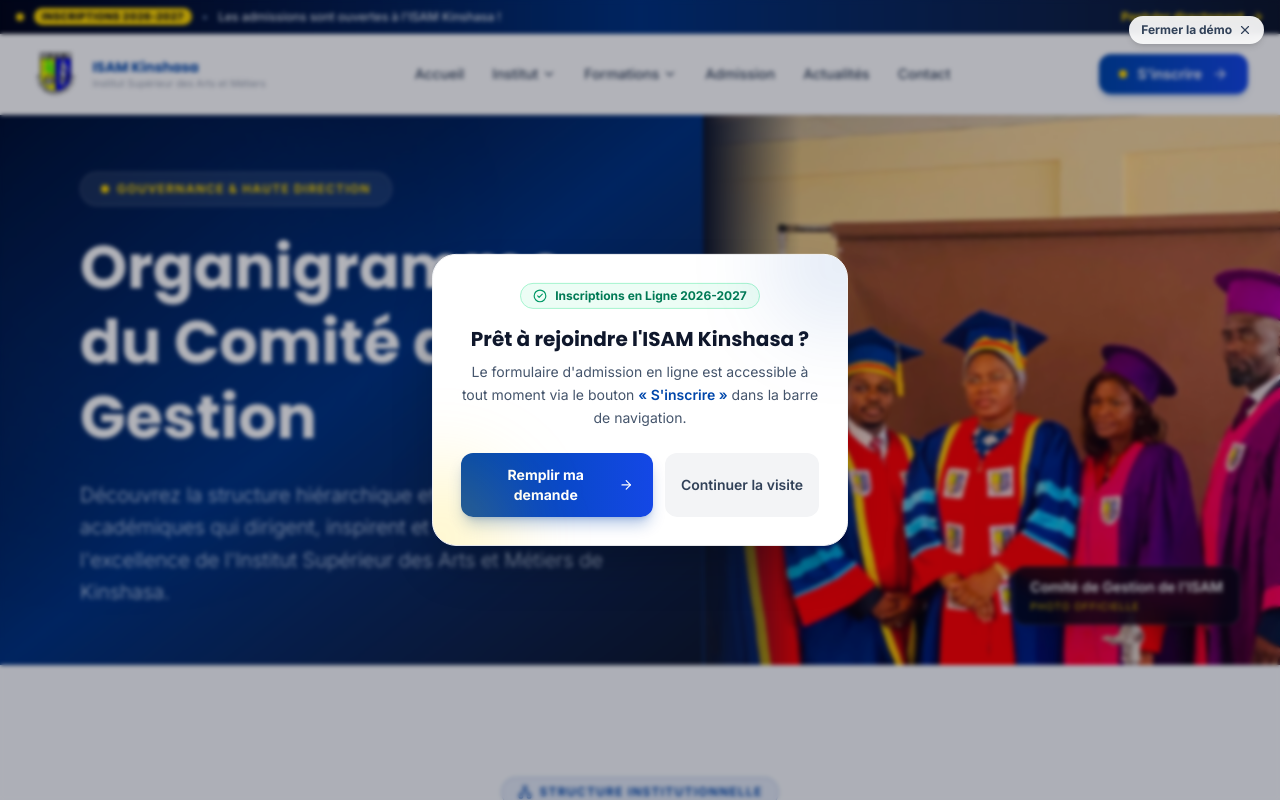
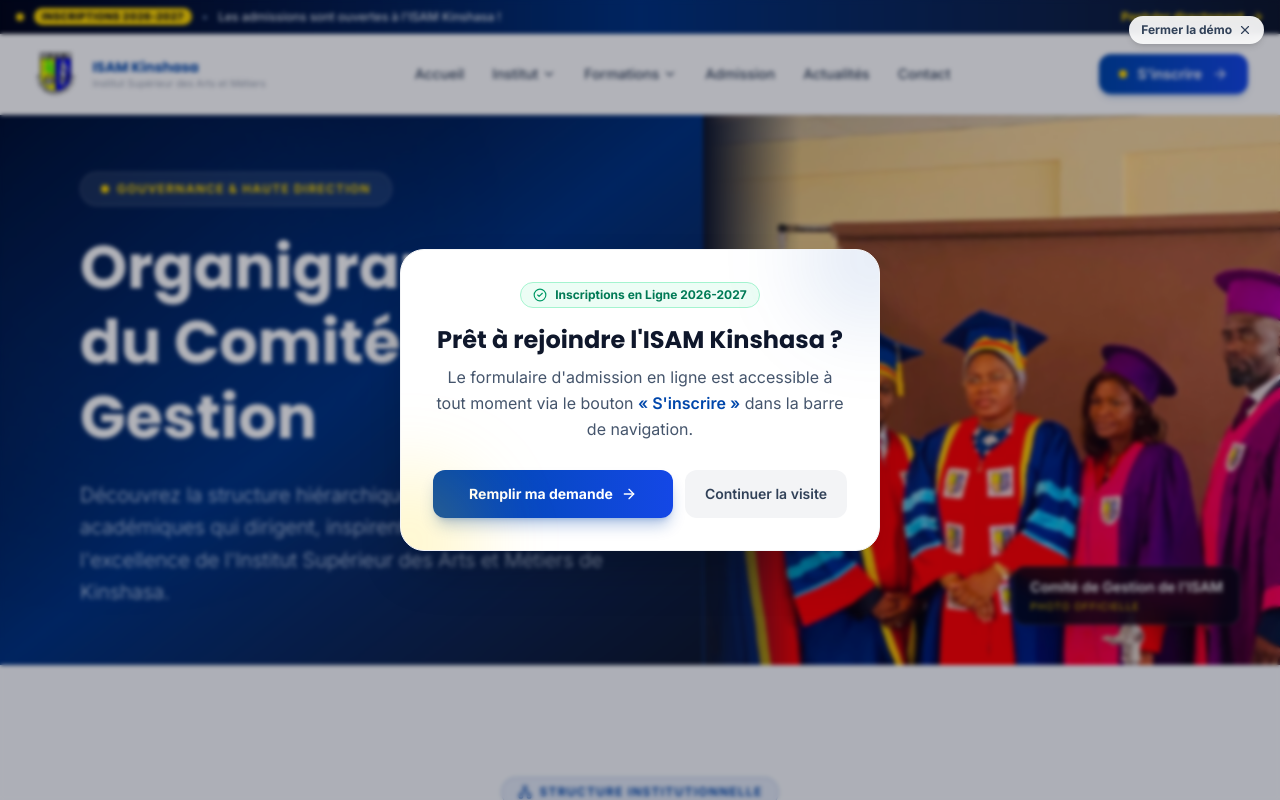
Before and after one commit to isamkinshasa/isam-siteweb, a Next.js app: page /comite in a window 1280 px wide. Shown: the top 800 px of the page. Built offline with nearby package versions, Linux system fonts and the light colour scheme; a web font is replaced by a local one.

Commit message:
fix: updt

```diff
--- a/src/app/comite/page.js
+++ b/src/app/comite/page.js
@@ -110,7 +110,7 @@
           {/* ORGANIGRAMME CONTAINER */}
           <div className="relative">
 
-            {/* ── NIVEAU 1 : DIRECTEUR GÉNÉRAL (SEUL EN HAUT) ── */}
+            {/* ── NIVEAU 1 : DIRECTRICE GÉNÉRALE (SEULE EN HAUT) ── */}
             <div className="flex flex-col items-center">
               <div className="w-full max-w-md bg-white rounded-3xl shadow-xl hover:shadow-2xl transition-all duration-300 overflow-hidden border-2 border-isam-yellow/70 group relative hover:-translate-y-1">
 
--- a/src/components/ui/InteractiveGuide.js
+++ b/src/components/ui/InteractiveGuide.js
@@ -163,9 +163,9 @@
                 initial={{ opacity: 0, scale: 0.9, y: 20 }}
                 animate={{ opacity: 1, scale: 1, y: 0 }}
                 exit={{ opacity: 0, scale: 0.9, y: 20 }}
-                className="absolute top-1/2 left-1/2 -translate-x-1/2 -translate-y-1/2 z-[115] w-full max-w-md px-4 pointer-events-auto"
+                className="absolute top-1/2 left-1/2 -translate-x-1/2 -translate-y-1/2 z-[115] w-full max-w-lg px-4 pointer-events-auto"
               >
-                <div className="bg-white rounded-3xl shadow-2xl border border-gray-100 p-6 md:p-7 relative overflow-hidden text-center">
+                <div className="bg-white rounded-3xl shadow-2xl border border-gray-100 p-6 sm:p-8 relative overflow-hidden text-center">
 
                   {/* Decorative background glow */}
                   <div className="absolute -top-16 -right-16 w-36 h-36 bg-isam-blue/10 rounded-full blur-2xl pointer-events-none" />
@@ -177,27 +177,27 @@
                     <span>Inscriptions en Ligne 2026-2027</span>
                   </div>
 
-                  <h3 className="text-xl font-bold text-slate-900 font-display mb-2">
+                  <h3 className="text-xl sm:text-2xl font-bold text-slate-900 font-display mb-2">
                     Prêt à rejoindre l'ISAM Kinshasa ?
                   </h3>
 
-                  <p className="text-slate-600 text-sm mb-6 leading-relaxed">
+                  <p className="text-slate-600 text-sm sm:text-base mb-7 leading-relaxed max-w-md mx-auto">
                     Le formulaire d'admission en ligne est accessible à tout moment via le bouton <strong className="text-isam-blue font-semibold">« S'inscrire »</strong> dans la barre de navigation.
                   </p>
 
-                  <div className="flex flex-col sm:flex-row gap-3">
+                  <div className="flex flex-col sm:flex-row items-center justify-center gap-3">
                     <a
                       href="https://isam.optsolution.net/demande-d-inscription-en-ligne-2026-2027"
                       onClick={handleClose}
-                      className="flex-1 flex items-center justify-center gap-2 bg-gradient-to-r from-isam-blue to-blue-700 hover:from-isam-blue-dark hover:to-isam-blue text-white px-5 py-3 rounded-xl font-bold text-sm shadow-lg shadow-isam-blue/30 transition-all hover:scale-[1.02]"
+                      className="w-full sm:w-auto flex-1 flex items-center justify-center gap-2 bg-gradient-to-r from-isam-blue to-blue-700 hover:from-isam-blue-dark hover:to-isam-blue text-white px-6 py-3.5 rounded-xl font-bold text-sm shadow-lg shadow-isam-blue/30 transition-all hover:scale-[1.02] whitespace-nowrap cursor-pointer"
                     >
-                      <span>Remplir ma demande</span>
-                      <ArrowRight className="w-4 h-4" />
+                      <span className="whitespace-nowrap">Remplir ma demande</span>
+                      <ArrowRight className="w-4 h-4 shrink-0" />
                     </a>
 
                     <button
                       onClick={handleClose}
-                      className="px-4 py-3 bg-gray-100 hover:bg-gray-200 text-slate-700 font-semibold text-sm rounded-xl transition-colors"
+                      className="w-full sm:w-auto px-5 py-3.5 bg-gray-100 hover:bg-gray-200 text-slate-700 font-semibold text-sm rounded-xl transition-colors whitespace-nowrap cursor-pointer shrink-0"
                     >
                       Continuer la visite
                     </button>
```
